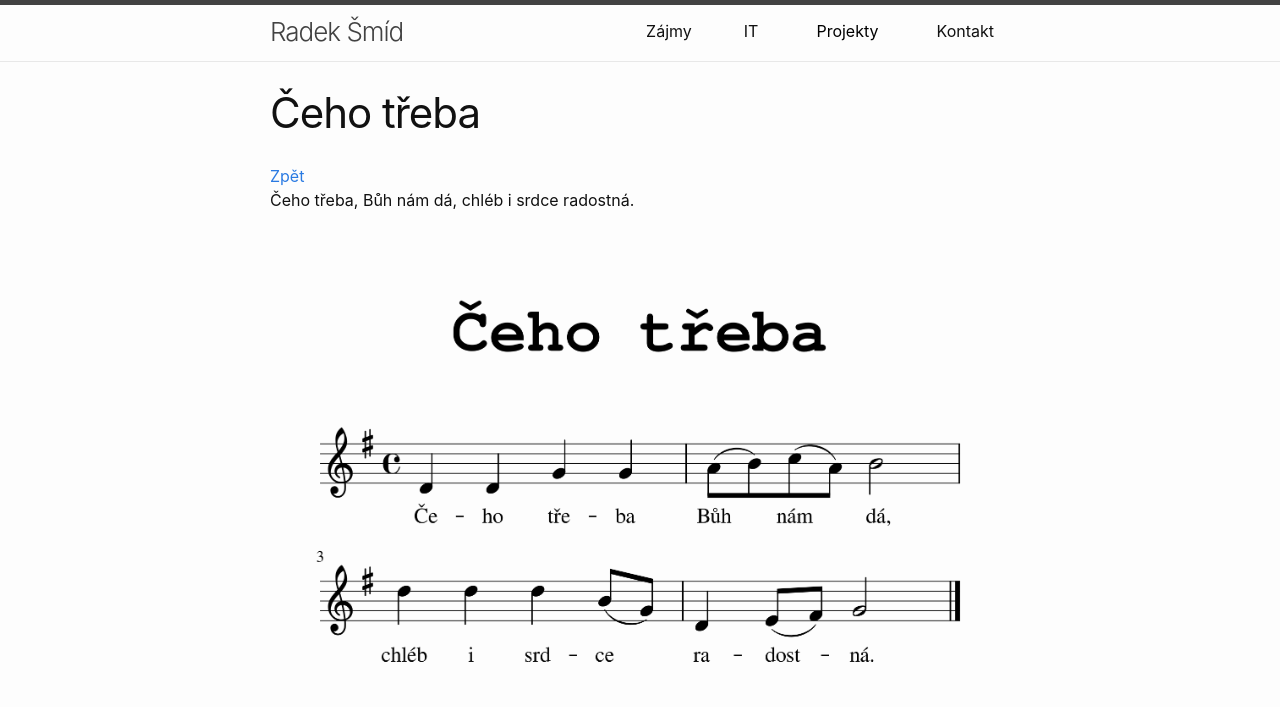
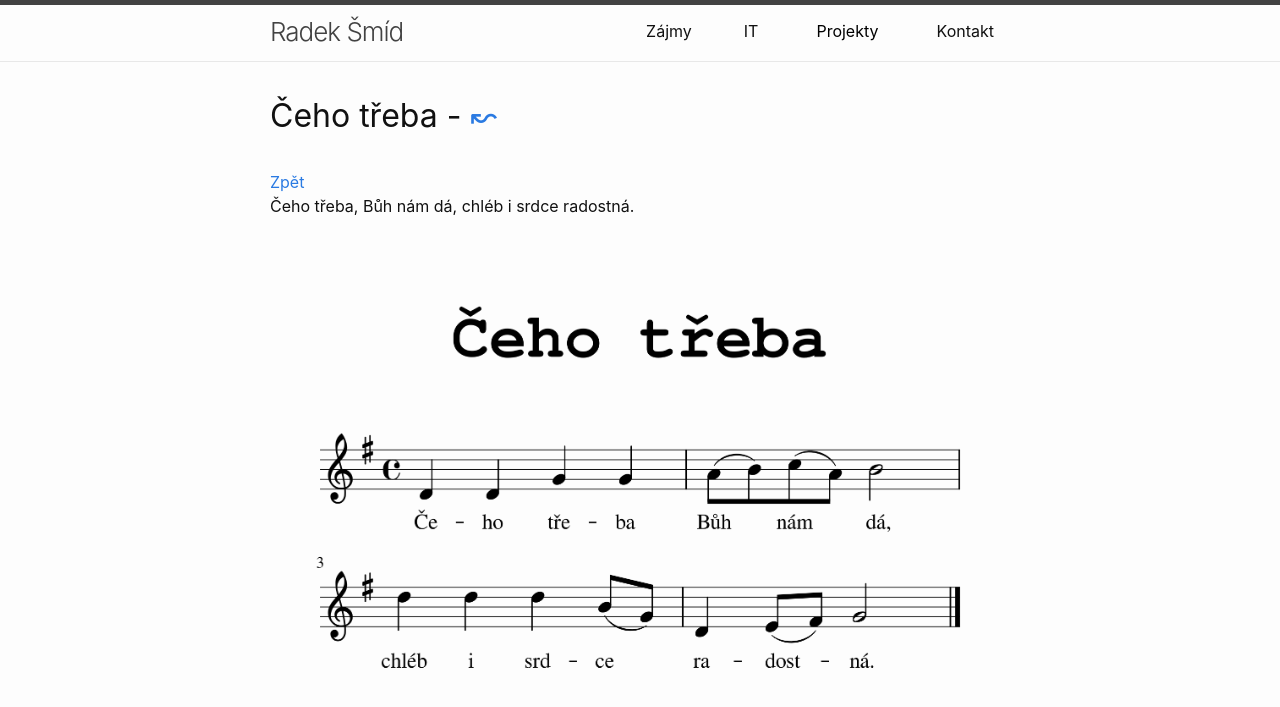
Before and after one commit to Smidra/rada.smid.io-site, a Jekyll site: the page built from jidlo/ceho_treba/ceho_treba.md, in a window 1280 px wide and 900 px high. Shown: the top 707 px of the window. Built offline with Jekyll 4.4.1, drawn with Linux system fonts in a browser that asks for light colours.

Commit message:
better styling

```diff
--- a/_layouts/pisen.html
+++ b/_layouts/pisen.html
@@ -4,7 +4,9 @@ layout: default
 <article class="post h-entry" itemscope itemtype="http://schema.org/BlogPosting">
 
   <header class="post-header">
-    <h1 class="post-title p-name" itemprop="name headline">{{ page.title | escape }}</h1>
+    <!-- <h1 class="page-heading">{{ page.title }}</h1> -->
+    <h1 class="page-heading" itemprop="name headline">{{ page.title | escape }} - <a href="{{my_page.url}}/jidlo/">↜</a> </h1>
+    <!-- <h1 class="post-title p-name" itemprop="name headline">{{ page.title | escape }}</h1> -->
   </header>
 
   <div class="post-content e-content" itemprop="articleBody">
```
